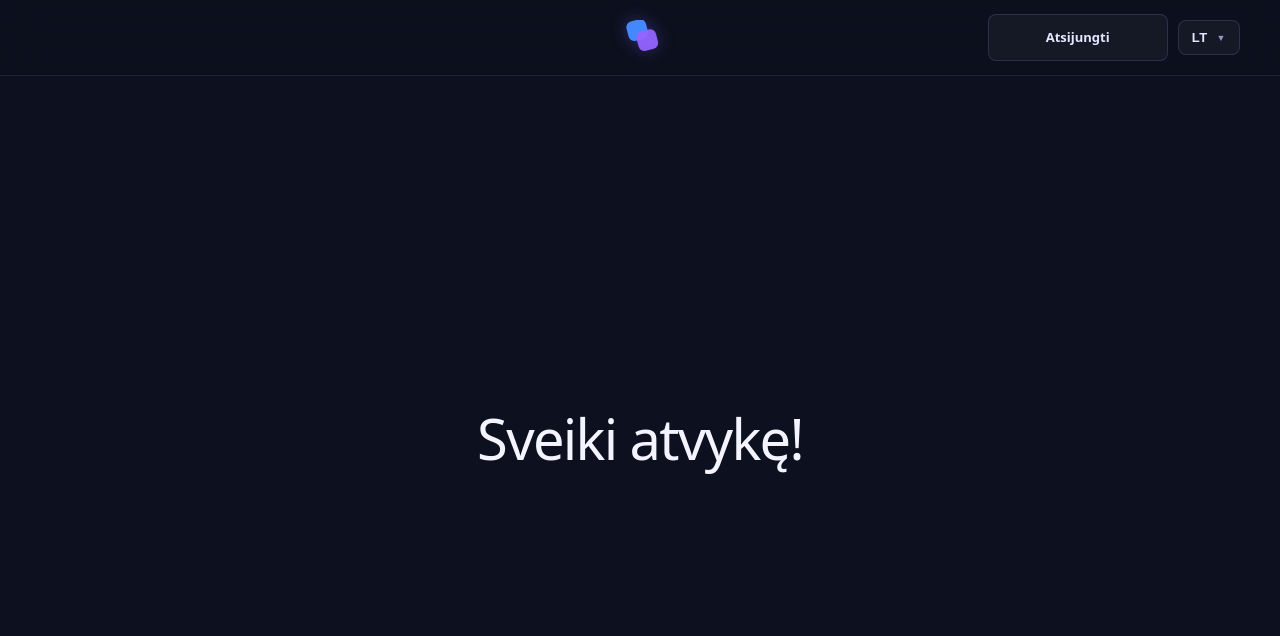
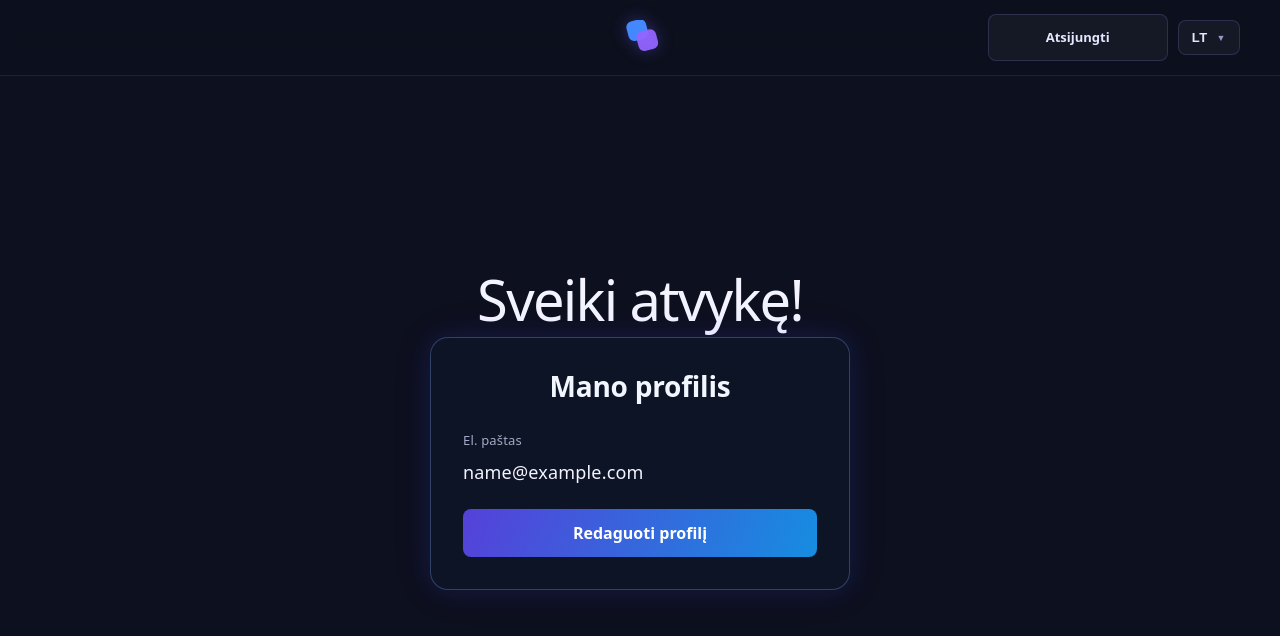
Before and after one commit to julijadr-git/mano, a React (Vite) app: page / in a window 1280 px wide. Both pictures are taken after typing "name@example.com", "Sample123" into the empty fields and a click on the button "Sukurti paskyrą". Shown: the top 636 px of the page. Built offline with nearby package versions, Linux system fonts and the light colour scheme.

Commit message:
sukurtas mano profilis, pridetas vardas

```diff
--- a/src/components/LoginCard.css
+++ b/src/components/LoginCard.css
@@ -134,6 +134,56 @@
     outline-offset: 3px;
   }
 
+  .profile-card .login-card-title {
+    margin-bottom: 24px;
+  }
+
+  .profile-details {
+    margin-bottom: 24px;
+  }
+
+  #center .profile-details p {
+    display: flex;
+    flex-direction: column;
+    gap: 5px;
+    margin: 0 0 16px;
+    color: var(--text-h);
+    overflow-wrap: anywhere;
+  }
+
+  #center .profile-details p:last-child {
+    margin-bottom: 0;
+  }
+
+  .profile-details span {
+    color: var(--text);
+    font-size: 13px;
+  }
+
+  .profile-actions {
+    display: flex;
+    flex-direction: column;
+    gap: 12px;
+  }
+
+  .profile-cancel {
+    padding: 8px;
+    border: 0;
+    background: transparent;
+    color: var(--text);
+    font: inherit;
+    cursor: pointer;
+  }
+
+  .profile-cancel:hover {
+    color: var(--text-h);
+  }
+
+  .profile-cancel:focus-visible {
+    outline: 2px solid var(--accent);
+    outline-offset: 3px;
+  }
+
   @media (max-width: 480px) {
     .login-card {
       padding: 24px 20px;
--- a/src/components/LoginCard.jsx
+++ b/src/components/LoginCard.jsx
@@ -1,4 +1,4 @@
-import { useState } from 'react'
+import { useEffect, useState } from 'react'
 import './LoginCard.css'
 
 const ACCOUNT_KEY = 'mano-local-account'
@@ -42,6 +42,34 @@ function LoginCard({ loggedInEmail, onLogin }) {
   const [password, setPassword] = useState('')
   const [message, setMessage] = useState('')
   const [isSubmitting, setIsSubmitting] = useState(false)
+  const [displayName, setDisplayName] = useState('')
+  const [nameDraft, setNameDraft] = useState('')
+  const [isEditingProfile, setIsEditingProfile] = useState(false)
+
+  useEffect(() => {
+    if (!loggedInEmail) return
+
+    const account = getSavedAccount()
+    const savedName = account?.email === loggedInEmail ? account.displayName || '' : ''
+    setDisplayName(savedName)
+    setNameDraft(savedName)
+    setIsEditingProfile(false)
+  }, [loggedInEmail])
+
+  function saveProfile(event) {
+    event.preventDefault()
+    const account = getSavedAccount()
+    const nextName = nameDraft.trim()
+
+    if (!account || account.email !== loggedInEmail) return
+
+    localStorage.setItem(
+      ACCOUNT_KEY,
+      JSON.stringify({ ...account, displayName: nextName }),
+    )
+    setDisplayName(nextName)
+    setIsEditingProfile(false)
+  }
 
   async function handleSubmit(event) {
     event.preventDefault()
@@ -111,7 +139,54 @@ function LoginCard({ loggedInEmail, onLogin }) {
   }
 
   if (loggedInEmail) {
-    return null
+    return (
+      <div className="login-section">
+        <div className="login-card profile-card">
+          <h2 className="login-card-title">Mano profilis</h2>
+          <div className="profile-details">
+            <p><span>El. paštas</span>{loggedInEmail}</p>
+            {displayName && <p><span>Vardas</span>{displayName}</p>}
+          </div>
+
+          {isEditingProfile ? (
+            <form onSubmit={saveProfile}>
+              <div className="login-field">
+                <label htmlFor="profile-name">Vardas</label>
+                <input
+                  id="profile-name"
+                  type="text"
+                  autoComplete="name"
+                  placeholder="Įveskite vardą"
+                  value={nameDraft}
+                  onChange={(event) => setNameDraft(event.target.value)}
+                />
+              </div>
+              <div className="profile-actions">
+                <button type="submit" className="login-button">Išsaugoti</button>
+                <button
+                  type="button"
+                  className="profile-cancel"
+                  onClick={() => {
+                    setNameDraft(displayName)
+                    setIsEditingProfile(false)
+                  }}
+                >
+                  Atšaukti
+                </button>
+              </div>
+            </form>
+          ) : (
+            <button
+              type="button"
+              className="login-button"
+              onClick={() => setIsEditingProfile(true)}
+            >
+              Redaguoti profilį
+            </button>
+          )}
+        </div>
+      </div>
+    )
   }
 
   const isRegistering = mode === 'register'
```
